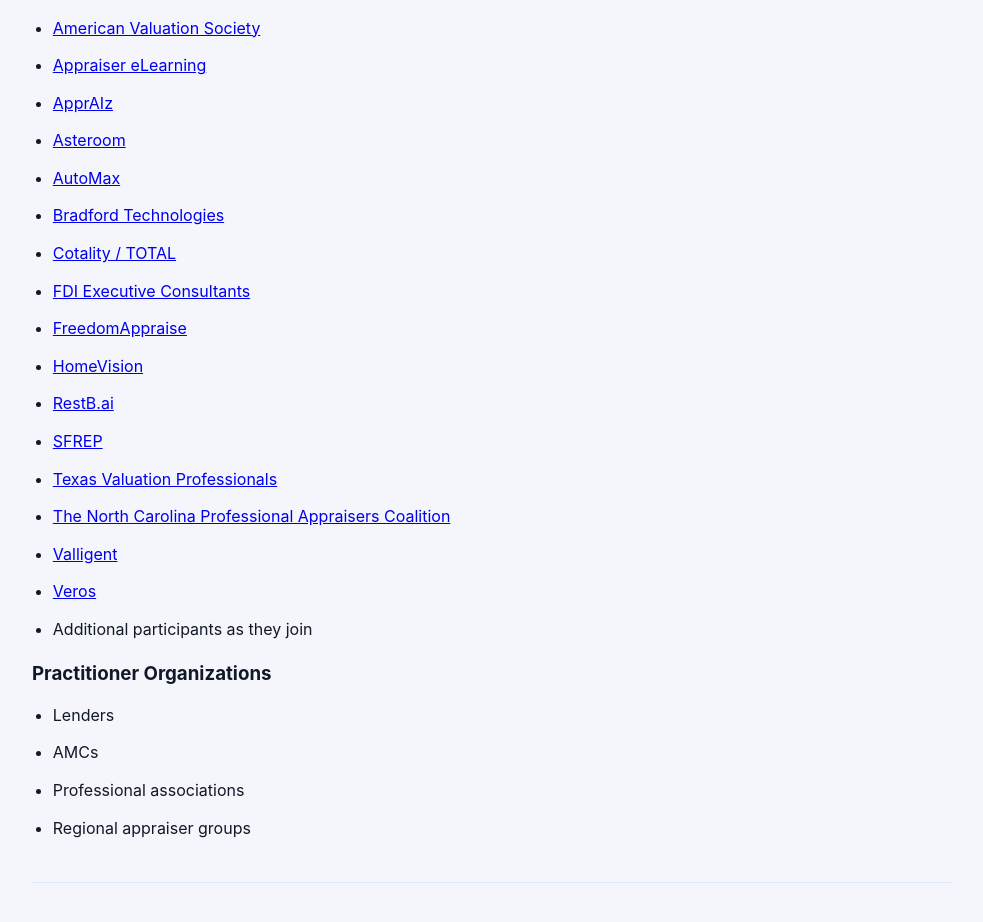
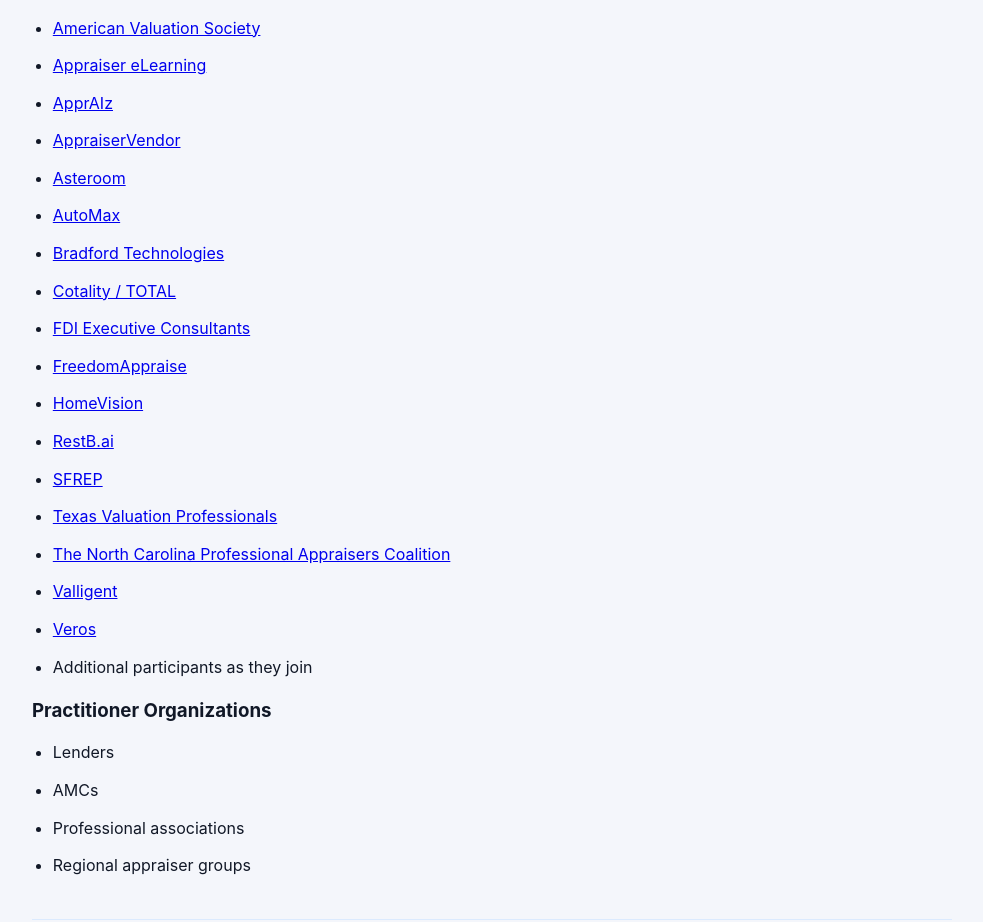
Before and after one commit to UAD36Admin/UAD36Reactapp, a React (Vite) app: page / in a window 1280 px wide. Shown: the part 5247-6169 px from the top of the page, without its empty margins (148-1131 px from the left). Built offline with nearby package versions, Linux system fonts and the light colour scheme; the HTML template or start-up script is replaced by a standard one.

Commit message:
Added AppraiserVendor

```diff
--- a/src/App.jsx
+++ b/src/App.jsx
@@ -282,6 +282,11 @@
         ApprAIz
     </a>
 </li>
+<li>
+    <a href="https://www.appraiservendor.com/" target="_blank">
+        AppraiserVendor
+    </a>
+</li>
 
 <li>
     <a href="https://www.asteroom.com/" target="_blank">
```
